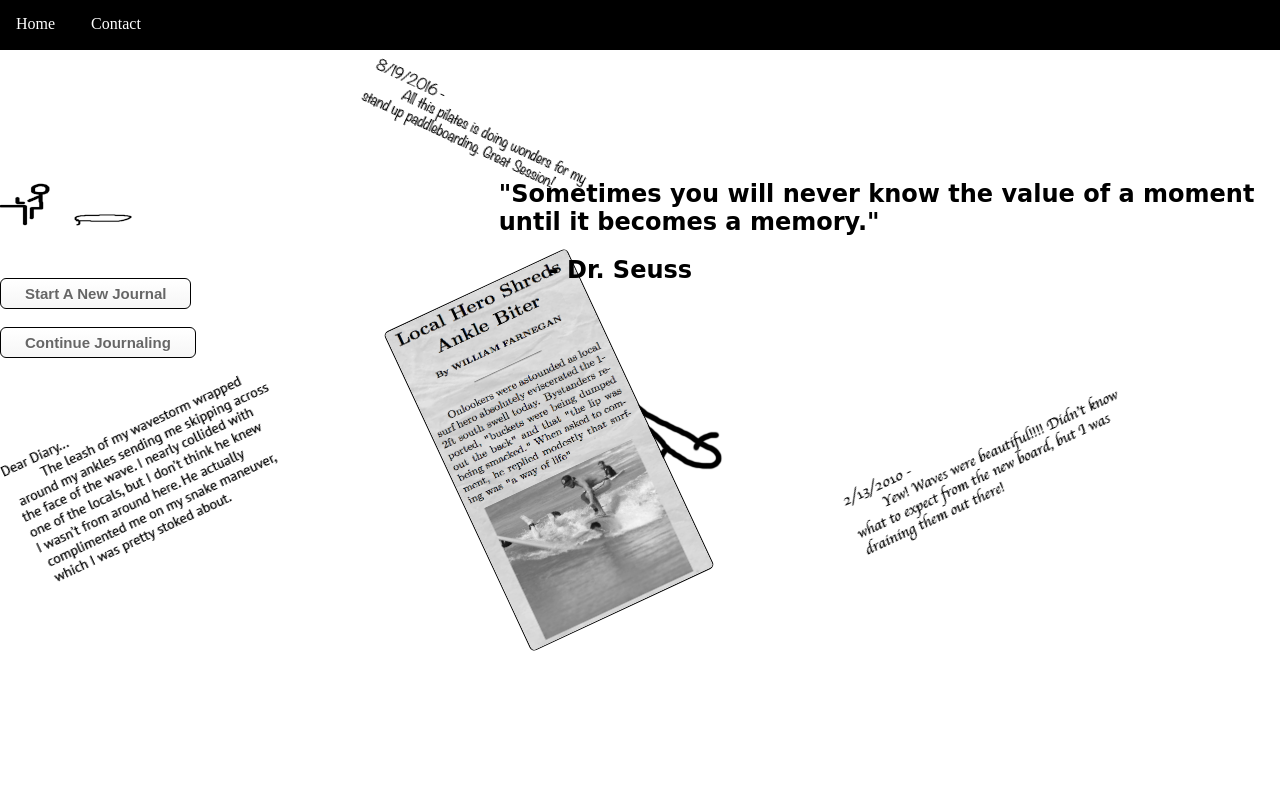
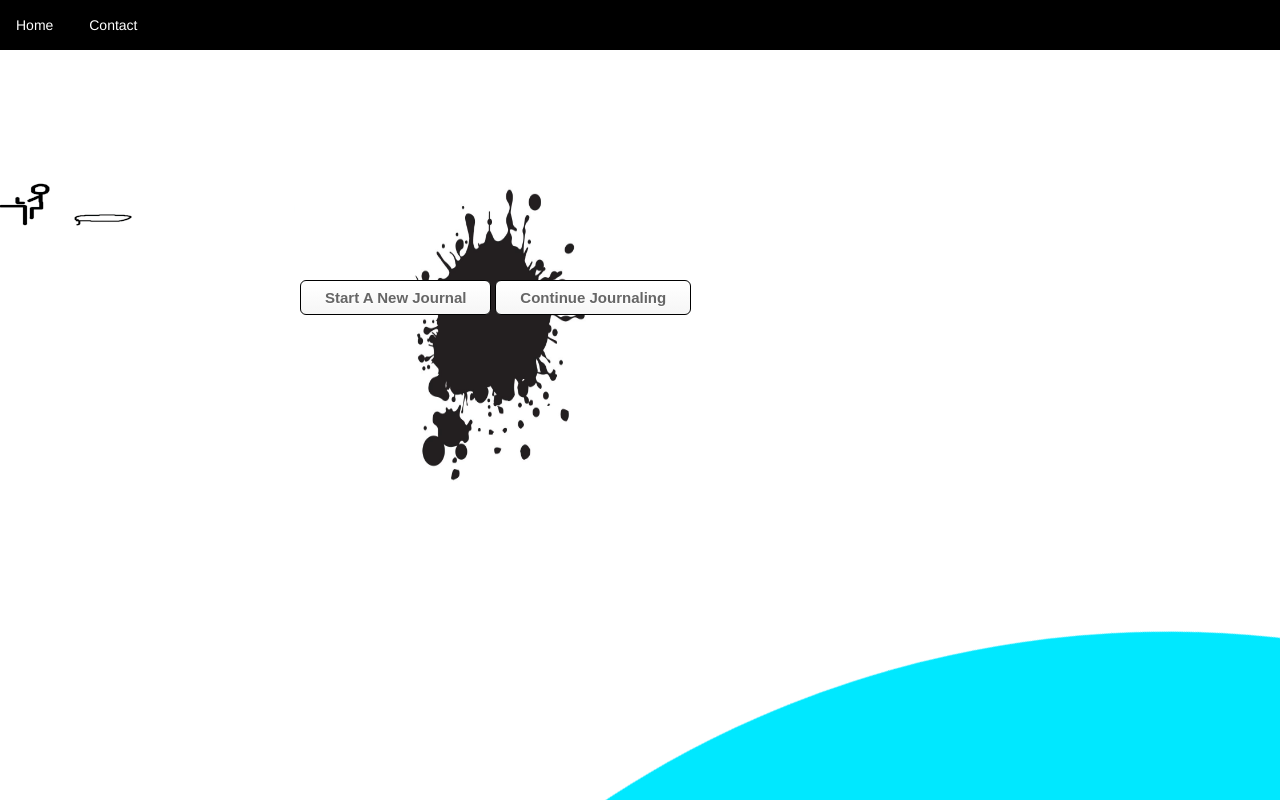
Before and after one commit to Kyle628/shredjournal, a PHP site: page / in a window 1280 px wide; the page is wider, and only the part inside the window is pictured. Run offline with PHP 8.4, Linux system fonts and the light colour scheme; some libraries are stand-ins or nearby versions.

Commit message:
ready to update the site

```diff
--- a/index.html
+++ b/index.html
@@ -4,40 +4,61 @@
 
 <head>
 <link href="./surfjournal.css" rel="stylesheet">
+<script src="https://ajax.googleapis.com/ajax/libs/jquery/3.1.0/jquery.min.js"></script>
+<!-- Latest compiled and minified CSS -->
+<link rel="stylesheet" href="https://maxcdn.bootstrapcdn.com/bootstrap/3.3.7/css/bootstrap.min.css" integrity="sha384-BVYiiSIFeK1dGmJRAkycuHAHRg32OmUcww7on3RYdg4Va+PmSTsz/K68vbdEjh4u" crossorigin="anonymous">
+<script src="https://maxcdn.bootstrapcdn.com/bootstrap/3.3.7/js/bootstrap.min.js" integrity="sha384-Tc5IQib027qvyjSMfHjOMaLkfuWVxZxUPnCJA7l2mCWNIpG9mGCD8wGNIcPD7Txa" crossorigin="anonymous"></script>
 </head>
 
 <nav>
   <ul id="navlist">
     <li class="navelement"><a href="./index.html">Home</a></li>
-    <li class="navelement"><a href="contact.asp">Contact</a></li>
+    <li class="navelement"><a type="button" data-toggle="modal" data-target="#contactModal">Contact</a></li>
   </ul>
 </nav>
 
 <body id="index">
 
 
-<img src="surfstick.gif" height=200 width =300></img><br /><br>
+<img src="bluesurfstick.gif" height=200 width =300></img><br /><br>
 
-<a class="mybutton" href="register.php">Start A New Journal</a><br /><br />
+<div id="buttons" style="position: relative; left: 300px;z-index: 1;">
+<a class="mybutton" href="register.php">Start A New Journal</a>
 
 <a class="mybutton" href="login.php">Continue Journaling</a><br><br>
-
-<img class="rotatenegative" src="deardiary.png" height=200 width =300></img><br />
-
-<img id="sup" class="rotatepositive" src="sup.png" height=200 width =300></img><br />
-
-<div id="newspeep">
-<img id="news" class="rotatenegative" src="news.png" style="border-style: solid; border-width: 1px;border-radius: 5px;" height=350 width =200></img><br />
-<img id="peep" src="peep.gif"></img>
 </div>
 
-<div id="quote">
-<h2>"Sometimes you will never know the value of a moment <br> until it becomes a memory."</h2>
-<h2 id="drseuss">- Dr. Seuss</h2>
-</div>
+<img id = "splat" style="z-index: 0; left : 300px;bottom: 200px;" src="./splat.jpg">
 
-<img id="yew" class="rotatenegative" src="yew.png" height=200 width =300></img><br />
+</body>
 
 
-</body>
+<div class="app">
+  <div class="water"></div>
+</div>
+<script>
+$('.water').css('width', $('body').width()*2);
+$('.water').css('height', $('body').width()*2);
+</script>
 </html>
+
+<!-- Modal -->
+<div id="contactModal" class="modal fade" role="dialog">
+  <div class="modal-dialog">
+
+    <!-- Modal content-->
+    <div class="modal-content">
+      <div class="modal-header">
+        <button type="button" class="close" data-dismiss="modal">&times;</button>
+        <h4 class="modal-title">Contact Me</h4>
+      </div>
+      <div class="modal-body">
+        <p>kyjoconn@gmail.com</p>
+      </div>
+      <div class="modal-footer">
+        <button type="button" class="btn btn-default" data-dismiss="modal">Close</button>
+      </div>
+    </div>
+
+  </div>
+</div>
--- a/myjournal.php
+++ b/myjournal.php
@@ -21,7 +21,7 @@ if (empty($profilepic)) {
   echo '<a href="./addprofilepic.php">Add a Profile Picture</a>';
 } else {
 
-  echo "<img id='profilepic' src='./profilepics/" . $user_id . "'>";
+  echo "<a href='./addprofilepic.php'><img id='profilepic' src='./profilepics/" . $user_id . "'></a>";
 }
 
 
--- a/surfjournal.css
+++ b/surfjournal.css
@@ -126,7 +126,7 @@ h1 {
 
 #readentry {
     background-image: url('./surfer.jpg');
-    background-position: bottom;
+    background-position: right;
     background-repeat: no-repeat;
     background-attachment: fixed;
 }
@@ -283,7 +283,7 @@ h1 {
     width: 100;
     border-style: solid;
     border-radius: 10px;
-    border-color: #fcfcb8;
+    border-color: white;
   }
 
   #index {
```
Also changed, not shown: seaweed.php (deleted, +0 -35 lines), ppointblack.jpg (deleted), 7 other files.
